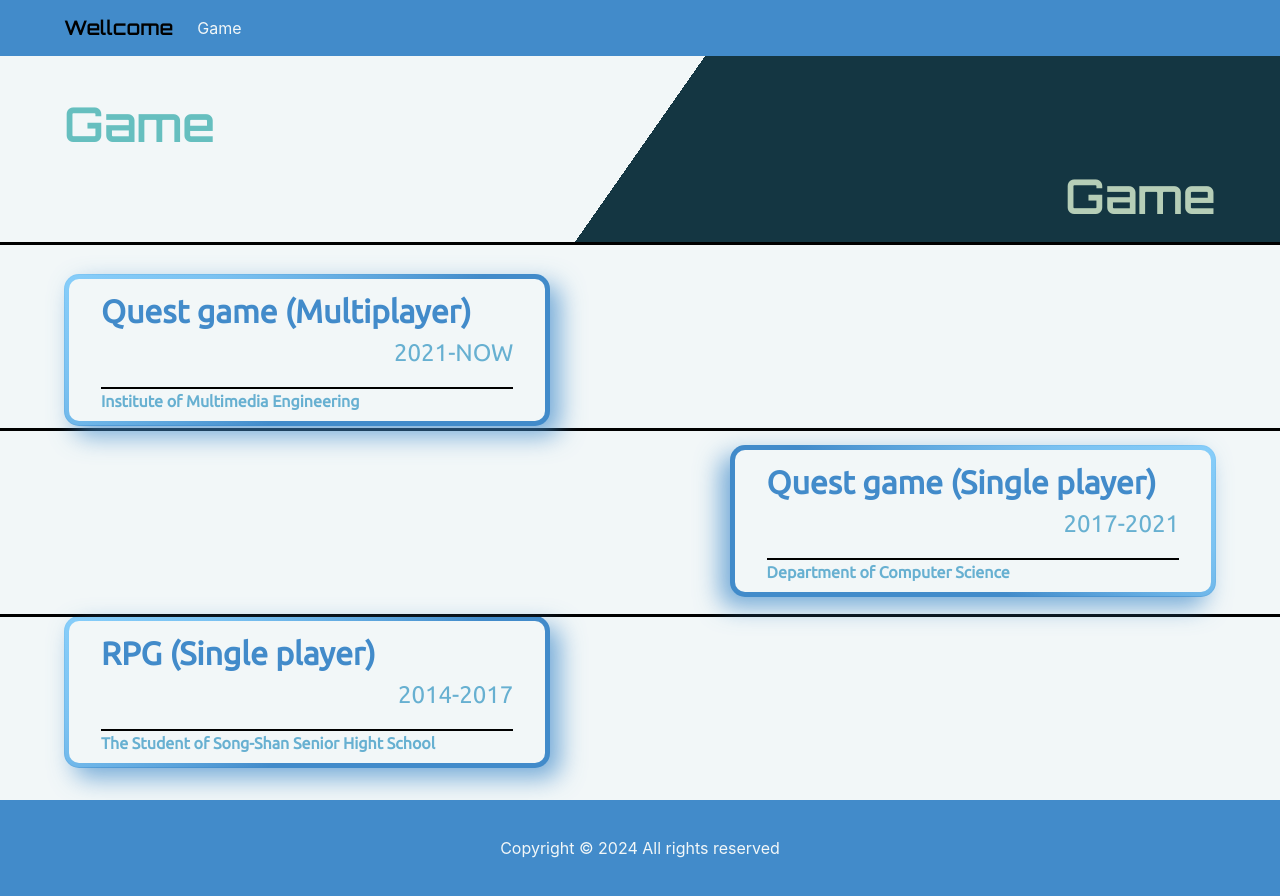
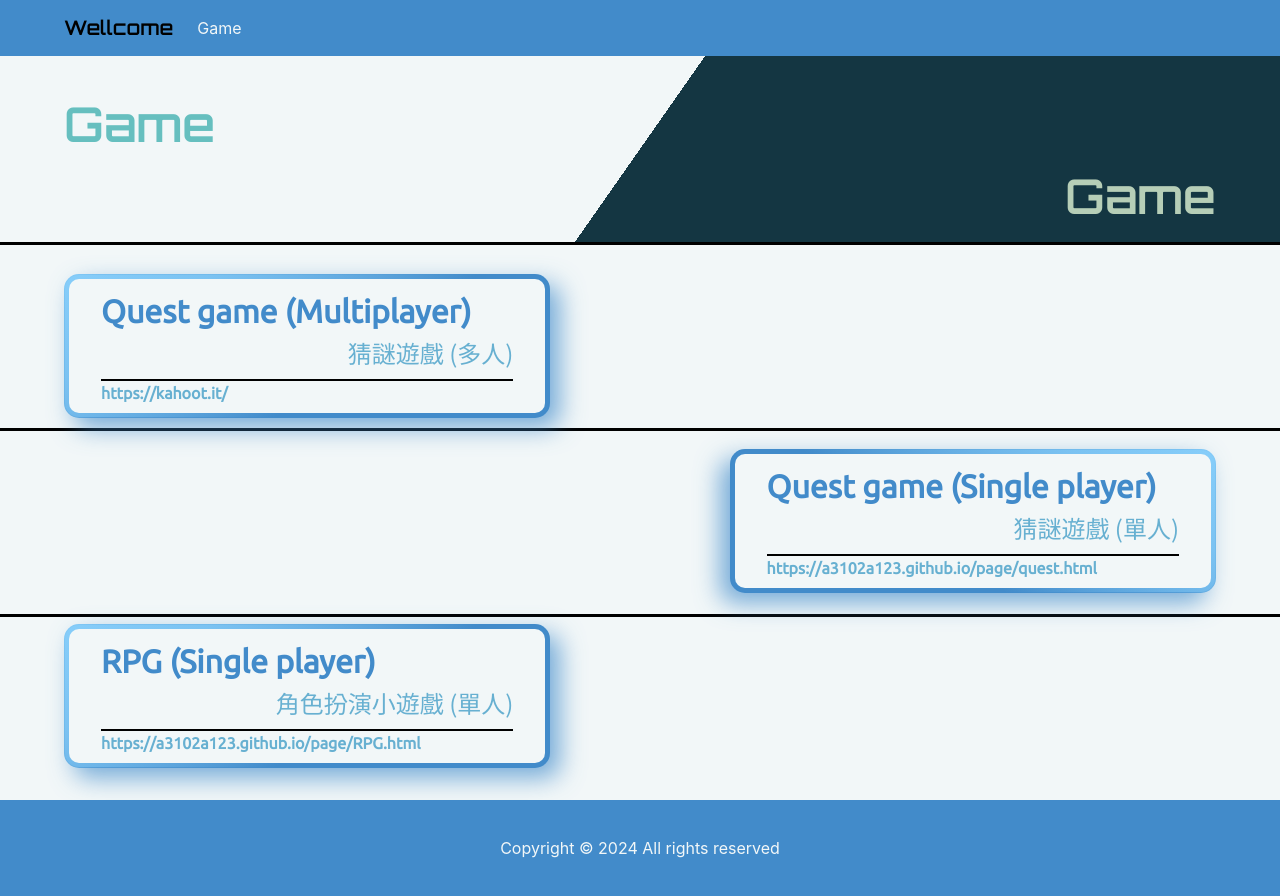
Before and after one commit to a3102a123/a3102a123.github.io, a plain HTML site: page index.html in a window 1280 px wide. Drawn offline with nearby package versions, Linux system fonts and the light colour scheme.

Commit message:
modify the image folder's position & complete the block of 'Game'

```diff
--- a/css/style.css
+++ b/css/style.css
@@ -142,6 +142,9 @@ body .container-fluid .row .col-6{
     background-clip: padding-box;
     background-color: #f2f7f8;
 }
+.school_block > a, .school_block > div{
+    z-index: 2;
+}
 .school_block.dummy{
     display: none;
 }
@@ -189,7 +192,7 @@ body .container-fluid .row .col-6{
     color: #67b0d1;
     font-weight: 600;
     border-top: 2px black solid;
-    margin-top: 1rem;
+    margin-top: 0.5rem;
     margin-bottom: 0.5rem;
 }
 /**block seperate bar style**/
--- a/index.html
+++ b/index.html
@@ -56,9 +56,9 @@
                             <div class="school_block">
                                 <a href="https://kahoot.it/" target="_blank">
                                     <div class="school en_font">Quest game (Multiplayer)</div>
-                                    <div class="date en_font">2021-NOW</div>
-                                    <div class="major en_font">Institute of Multimedia Engineering</div>
+                                    <div class="date ch_font">猜謎遊戲 (多人)</div>
                                 </a>
+                                <div class="major en_font">https://kahoot.it/</div>
                             </div>
                             <div class="school_block dummy">
                                 <div class="school en_font">&nbsp</div>
@@ -68,18 +68,18 @@
                             <div class="school_block">
                                 <a href="./page/RPG.html" target="_blank">
                                     <div class="school en_font">RPG (Single player)</div>
-                                    <div class="date en_font">2014-2017</div>
-                                    <div class="major en_font">The Student of Song-Shan Senior Hight School</div>
+                                    <div class="date ch_font">角色扮演小遊戲 (單人)</div>
                                 </a>
+                                <div class="major en_font">https://a3102a123.github.io/page/RPG.html</div>
                             </div>
                         </div>
                         <div class="right_block col-6">
                             <div class="school_block">
                                 <a href="./page/quest.html" target="_blank">
                                     <div class="school en_font">Quest game (Single player)</div>
-                                    <div class="date en_font">2017-2021</div>
-                                    <div class="major en_font">Department of Computer Science</div>
+                                    <div class="date ch_font">猜謎遊戲 (單人)</div>
                                 </a>
+                                <div class="major en_font">https://a3102a123.github.io/page/quest.html</div>
                             </div>
                         </div>
                     </div>
```
Also changed, not shown: page/images/1.png (renamed from images/1.png), page/images/10.png (renamed from images/10.png), page/images/2.jpg (renamed from images/2.jpg), page/images/3.png (renamed from images/3.png), page/images/4.png (renamed from images/4.png), page/images/5.png (renamed from images/5.png), page/images/6.png (renamed from images/6.png), page/images/7.png (renamed from images/7.png), page/images/8.png (renamed from images/8.png), page/images/9.png (renamed from images/9.png), page/images/anki_card.png (renamed from images/anki_card.png), page/images/coffin.jpg (renamed from images/coffin.jpg), page/images/speak.png (renamed from images/speak.png), page/images/title.jpg (renamed from images/title.jpg), 1 more files.
